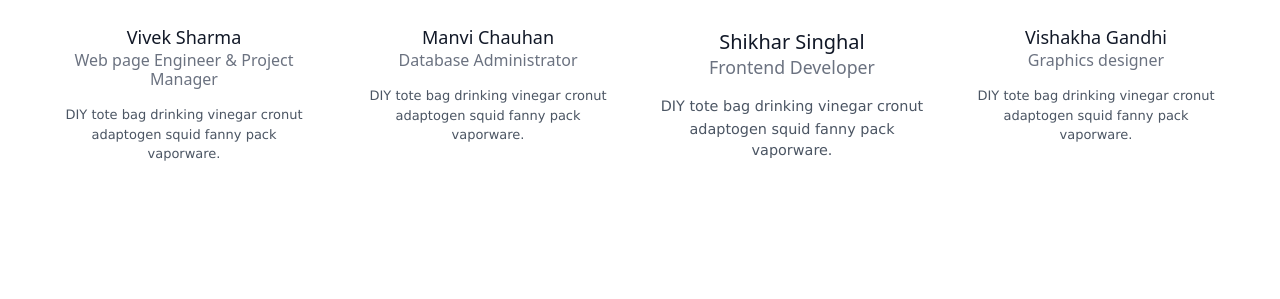
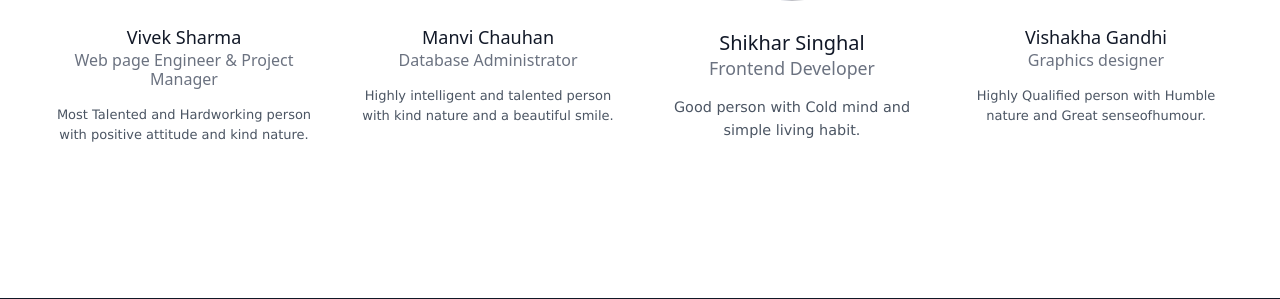
Before and after one commit to Slv-WebTech/RGPV-Hackathon, a PHP site: page /index.html in a window 1280 px wide. Shown: the part 4514-4813 px from the top of the page. Run offline with PHP 8.4, Linux system fonts and the light colour scheme; grey boxes labelled with a size stand in for pictures from a placeholder-image service; some libraries are stand-ins or nearby versions.

Commit message:
error solve

```diff
--- a/hospital_card.php
+++ b/hospital_card.php
@@ -1,4 +1,5 @@
-<?php include 'db.php' ?>
+<!-- <?php include 'db.php' ?> -->
+<?php include 'connect.php' ?>
 <!DOCTYPE html>
 <html lang="en">
 
--- a/index.html
+++ b/index.html
@@ -573,15 +573,17 @@
                 src="vivek.jpg"
               />
               <div class="w-full">
+
                 <h2 class="title-font font-medium text-lg text-gray-900">
-                  Vivek Sharma
+
+                </a> Vivek Sharma
                 </h2>
                 <h3 class="text-gray-500 mb-3">
                   Web page Engineer & Project Manager
                 </h3>
                 <p class="mb-4">
-                  DIY tote bag drinking vinegar cronut adaptogen squid fanny
-                  pack vaporware.
+                  Most Talented and Hardworking person with positive attitude
+                  and kind nature.
                 </p>
                 <span class="inline-flex">
                   <a class="text-gray-500">
@@ -659,8 +661,8 @@
                 </h2>
                 <h3 class="text-gray-500 mb-3">Database Administrator</h3>
                 <p class="mb-4">
-                  DIY tote bag drinking vinegar cronut adaptogen squid fanny
-                  pack vaporware.
+                  Highly intelligent and talented person with kind nature and a
+                  beautiful smile.
                 </p>
                 <span class="inline-flex">
                   <a class="text-gray-500">
@@ -738,8 +740,7 @@
                 </h2>
                 <h3 class="text-gray-500 mb-3">Frontend Developer</h3>
                 <p class="mb-4">
-                  DIY tote bag drinking vinegar cronut adaptogen squid fanny
-                  pack vaporware.
+                  Good person with Cold mind and simple living habit.
                 </p>
                 <span class="inline-flex">
                   <a class="text-gray-500">
@@ -817,8 +818,8 @@
                 </h2>
                 <h3 class="text-gray-500 mb-3">Graphics designer</h3>
                 <p class="mb-4">
-                  DIY tote bag drinking vinegar cronut adaptogen squid fanny
-                  pack vaporware.
+                  Highly Qualified person with Humble nature and Great
+                  senseofhumour.
                 </p>
                 <span class="inline-flex">
                   <a class="text-gray-500">
```
Also changed, not shown: index.php (+4 -8 lines).
